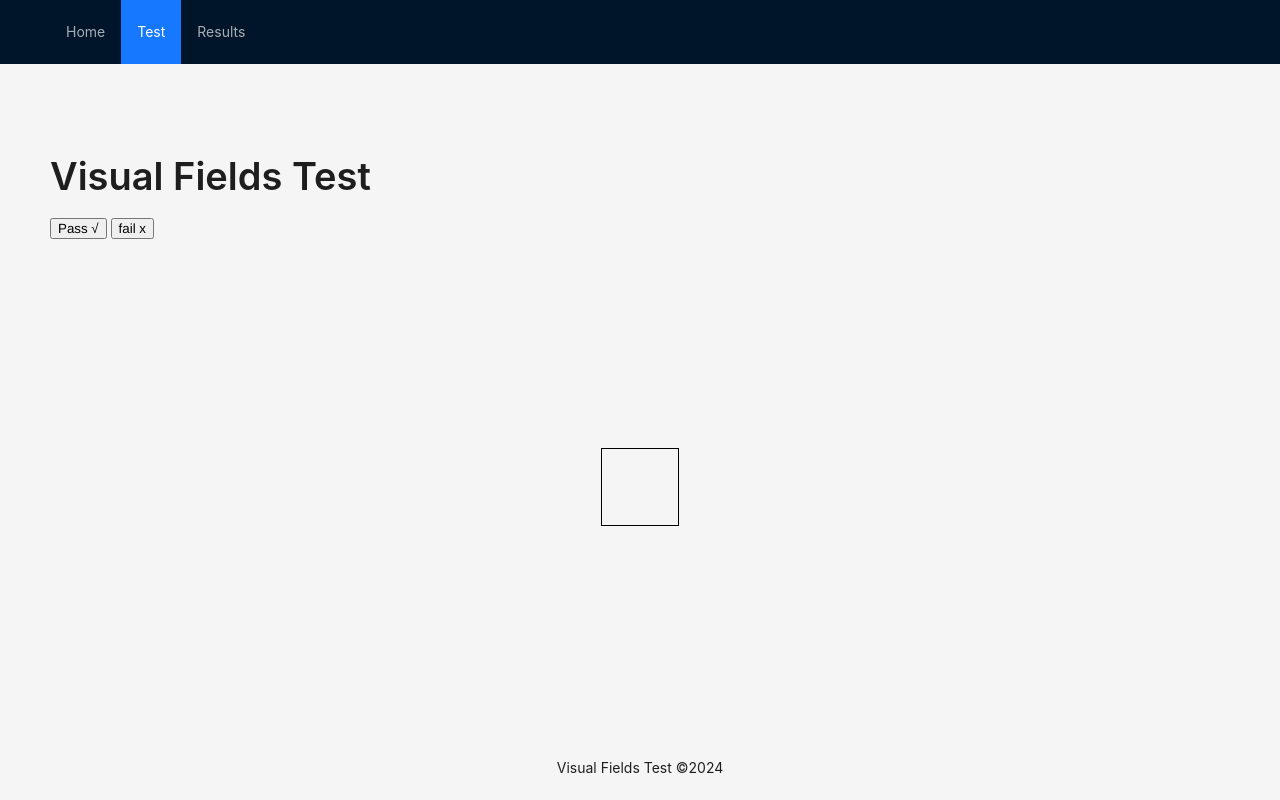
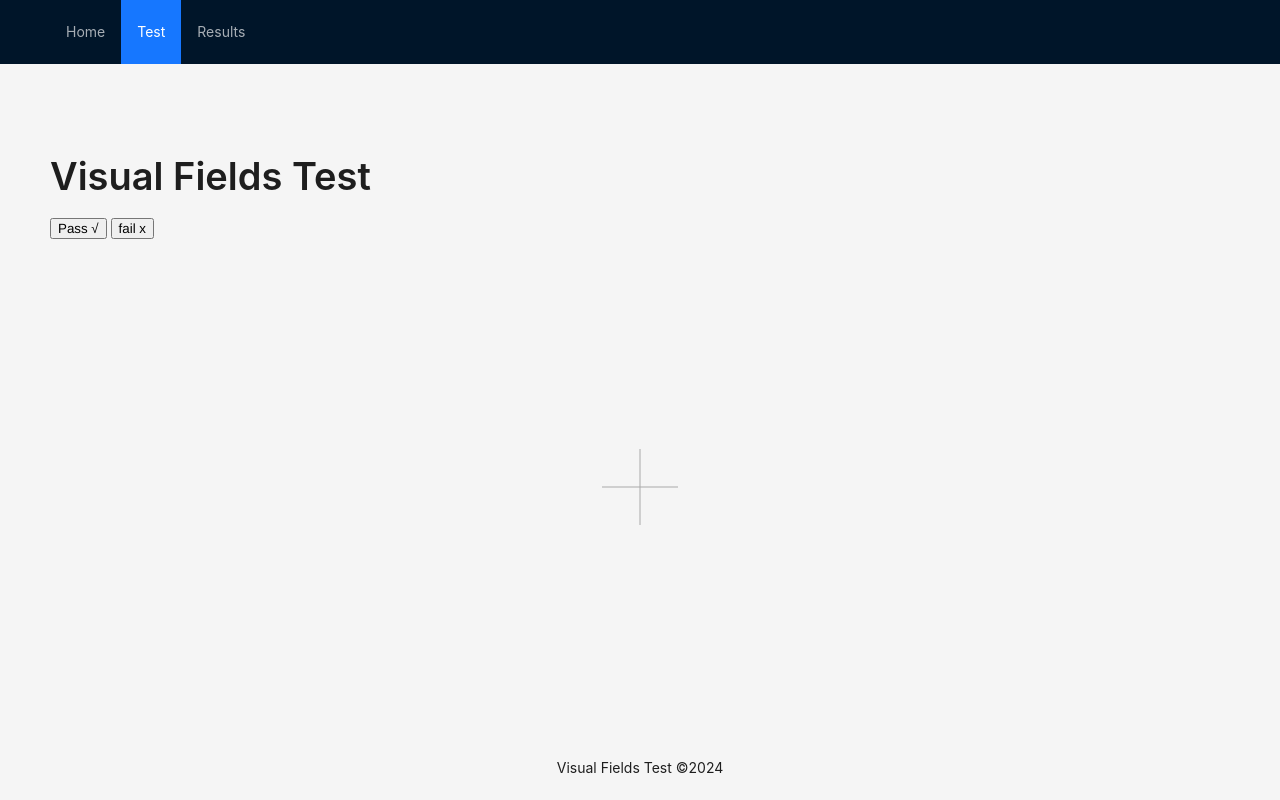
Before and after one commit to hampay/visual-fields, a React (Create React App) app: page /test in a window 1280 px wide. Built offline with nearby package versions, Linux system fonts and the light colour scheme.

Commit message:
use actual crosshairs instead of box

```diff
--- a/src/grid/GridItem.tsx
+++ b/src/grid/GridItem.tsx
@@ -1,10 +1,12 @@
 /** @jsxImportSource @emotion/react */
 import { css } from '@emotion/react'
 import { FC, ReactNode } from "react"
+
 type GridItemProps = {
     children: ReactNode
     showCrosshair?: boolean
 }
+
 export const GridItem: FC<GridItemProps> = ({ children, showCrosshair }) => {
     const containerStyle = css`
         width: 100%;
@@ -12,17 +14,42 @@ export const GridItem: FC<GridItemProps> = ({ children, showCrosshair }) => {
         display: flex;
         justify-content: center;
         align-items: center;
+        position: relative;
     `
+
     const crosshairsStyle = css`
         display: inline-block;
+        position: relative;
         padding: 30px;
-        ${showCrosshair && css`
-            border: 1px solid #000;
-        `}
     `
-    return <div css={containerStyle}>
-        <div css={crosshairsStyle}>
-            { children }
+
+    const crosshairLinesStyle = showCrosshair && css`
+        &::before, &::after {
+            content: '';
+            position: absolute;
+            background-color: #aaa;
+        }
+        &::before {
+            width: 1px;
+            height: 100%;
+            top: 0;
+            left: 50%;
+            transform: translateX(-50%);
+        }
+        &::after {
+            width: 100%;
+            height: 1px;
+            left: 0;
+            top: 50%;
+            transform: translateY(-50%);
+        }
+    `
+
+    return (
+        <div css={containerStyle}>
+            <div css={[crosshairsStyle, crosshairLinesStyle]}>
+                {children}
+            </div>
         </div>
-    </div>
+    )
 }
```
